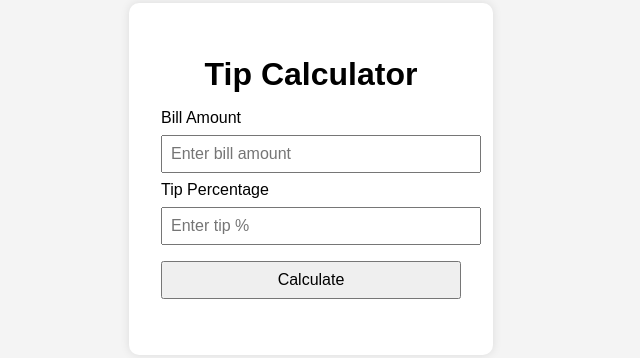
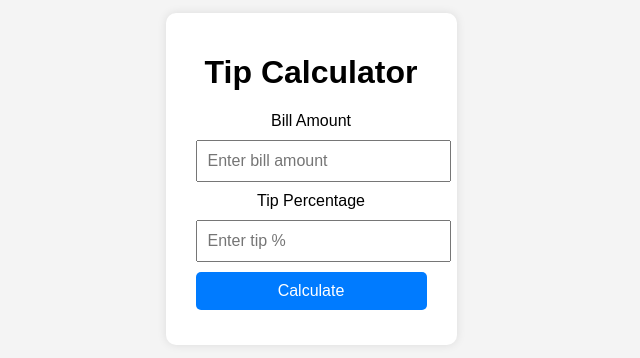
Before and after one commit to Malik786-ubaid/tip-calculator, a plain HTML site: page index.html in a window 1280 px wide. Shown: the part 221-579 px from the top of the page, without its empty margins (329-969 px from the left). Drawn offline with Linux system fonts and the light colour scheme.

Commit message:
Added CSS styling for Tip Calculator UI

```diff
--- a/style.css
+++ b/style.css
@@ -10,26 +10,33 @@ body {
 
 .container {
   background: white;
-  padding: 2rem;
+  padding: 20px 30px;
   border-radius: 10px;
   box-shadow: 0 0 10px rgba(0, 0, 0, 0.1);
-  width: 300px;
-}
-
-h1 {
   text-align: center;
-  margin-bottom: 1rem;
 }
 
 input, button {
+  display: block;
   width: 100%;
-  padding: 0.5rem;
-  margin: 0.5rem 0;
+  margin: 10px 0;
+  padding: 10px;
   font-size: 1rem;
 }
 
+button {
+  background-color: #007bff;
+  color: white;
+  border: none;
+  cursor: pointer;
+  border-radius: 5px;
+}
+
+button:hover {
+  background-color: #0056b3;
+}
+
 #result {
-  margin-top: 1rem;
-  text-align: center;
+  margin-top: 15px;
   font-weight: bold;
 }
```
